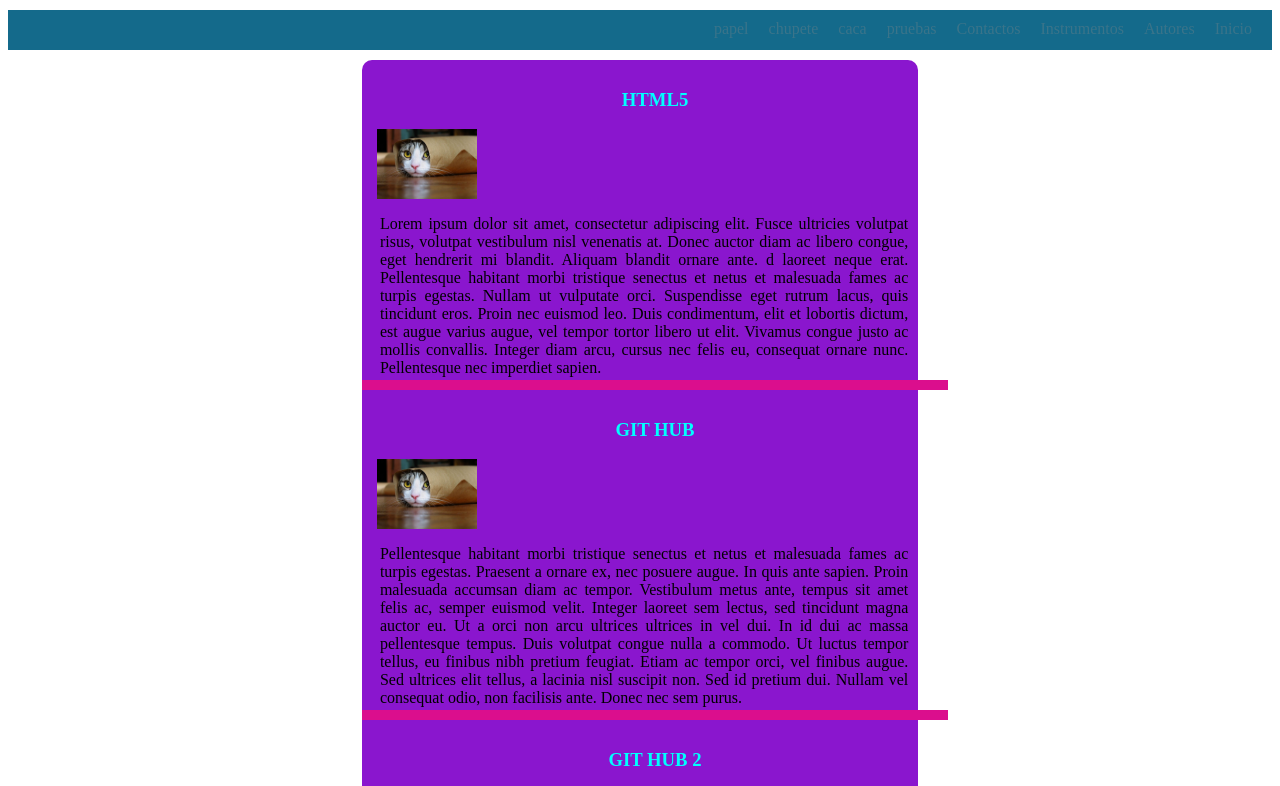
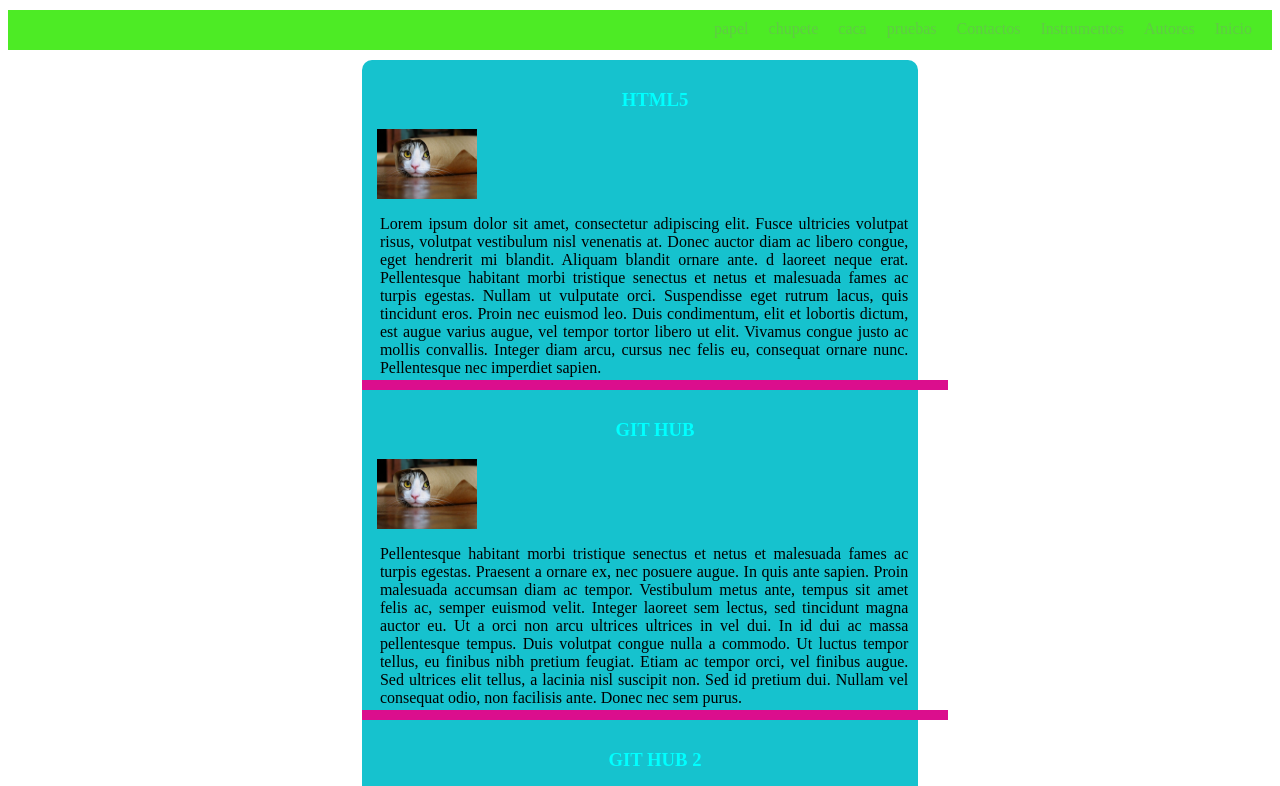
Before and after one commit to javiPruebas/PracticaGit, a plain HTML site: page index.html in a window 1280 px wide. Shown: the part 134-920 px from the top of the page. Drawn offline with Linux system fonts and the light colour scheme.

Commit message:
error en los colores

```diff
--- a/styles.css
+++ b/styles.css
@@ -21,7 +21,7 @@ header h1, header img{
 nav{
 	width: 100%;
 	height: 40px;
-	background-color: rgb(20, 106, 139);
+	background-color: rgb(77, 235, 37);
 	margin-top: 5px;
 }
 nav a{
@@ -40,13 +40,13 @@ nav li{
 }
 nav li:hover{
 	transform: scale(1.2);
-	border: 2px solid rgba(192, 255, 76, 0.603)
+	border: 2px solid rgba(255, 76, 216, 0.603)
 
 }
 
 section{
 	float: center;
-	background: rgb(138, 22, 206);
+	background: rgb(22, 194, 206);
 	margin-top: 10px;
 	border-radius: 10px;
 	margin-left: 28%;
```
